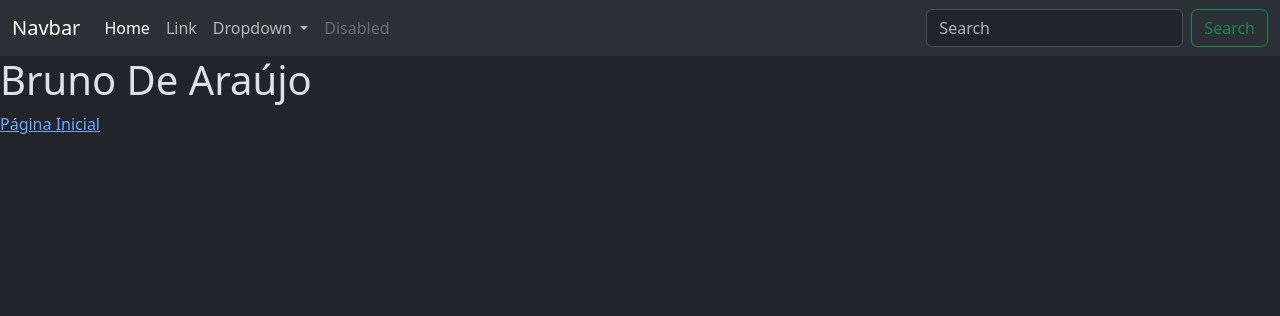
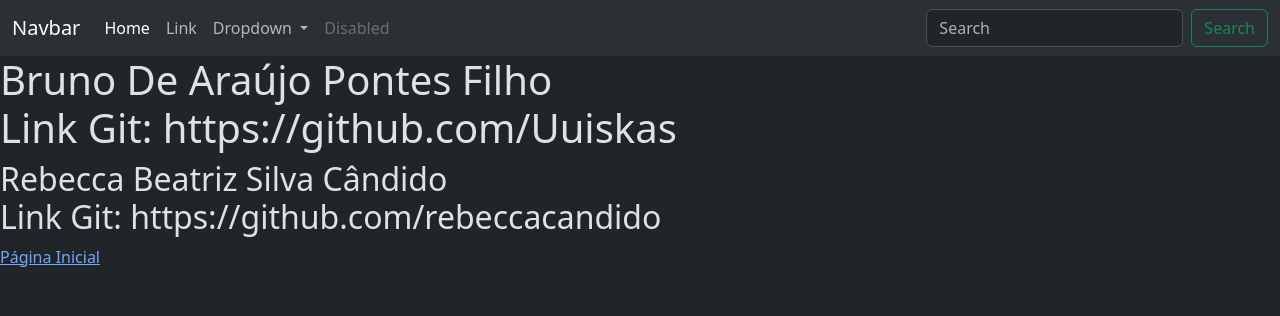
Before and after one commit to rebeccacandido/Projeto_Final_ip, a Flask app: page /sobre-equipe in a window 1280 px wide. Shown: the top 316 px of the page. Run offline with Flask 3, Linux system fonts and the light colour scheme.

Commit message:
Initial Commit

```diff
--- a/templates/sobre.html
+++ b/templates/sobre.html
@@ -1,7 +1,8 @@
 {% extends "modelo.html" %}
 
 {%block conteudo%}
-    <h1>Bruno De Araújo</h1>
+    <h1>Bruno De Araújo Pontes Filho <br>Link Git: https://github.com/Uuiskas</br></h1>
+    <h2>Rebecca Beatriz Silva Cândido<br>Link Git: https://github.com/rebeccacandido</h2>
 
 <a href="/">Página Inicial</a>
 
```
